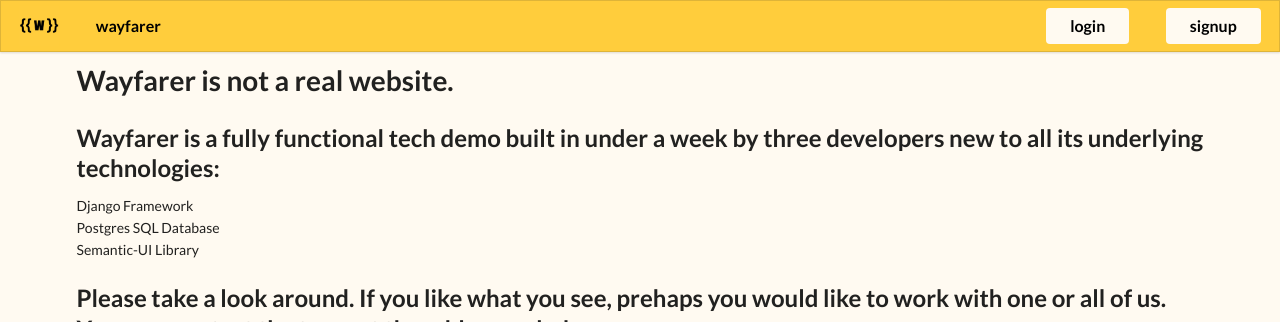
After one commit to danlehner/wayfarer, a Django app: page /about/ in a window 1280 px wide. The commit adds this page. Shown: the top 322 px of the page. Run offline with Django 3.2, Linux system fonts and the light colour scheme; some libraries are stand-ins or nearby versions.

Commit message:
about page

```diff
--- a/accounts/urls.py
+++ b/accounts/urls.py
@@ -5,5 +5,5 @@ urlpatterns = [
   path('signup/', views.signup, name='signup'),
   path('login/', views.login, name='login'),
   path('logout/', views.logout, name='logout'),
-  path('send_email/<email>', views.send_email, name='send_email')
+  path('send_email/<email>', views.send_email, name='send_email'),
 ]
--- /dev/null
+++ b/main_app/templates/about.html
@@ -0,0 +1,32 @@
+{% extends "base.html" %}
+
+{% block content %}
+
+<h1 class="ui header huge">Wayfarer is not a real website.</h1>
+
+<h2 class="ui header large">Wayfarer is a fully functional tech demo built in under a week by three developers new to all its underlying technologies:</h2>
+
+<div class="ui list">
+    <div class="item">Django Framework</div>
+    <div class="item">Postgres SQL Database</div>
+    <div class="item">Semantic-UI Library</div>
+</div>
+
+<h2 class="ui header large">Please take a look around. If you like what you see, prehaps you would like to work with one or all of us. You may contact the team at the addresses below.</h2>
+
+<div class="ui three column doubling stackable grid container">
+    <a href="mailto:jeffathomp@gmail.com" class="ui medium image">
+        <img src="https://res.cloudinary.com/dvk80uh1a/image/upload/v1602283308/gdd2sructhkwh5ag2mo2.jpg" alt="Jeffrey Thompson">
+        <span class="ui bottom left attached label">Jeffrey Thompson - jeffathomp@gmail.com</span>
+    </a>
+    <a href="" class="ui medium image">
+        <img src="https://res.cloudinary.com/dvk80uh1a/image/upload/v1602283308/gdd2sructhkwh5ag2mo2.jpg" alt="Jeffrey Thompson">
+        <span class="ui bottom left attached label">jeffathomp@gmail.com</span>
+    </a>
+    <a href="" class="ui medium image">
+        <img src="https://res.cloudinary.com/dvk80uh1a/image/upload/v1602283308/gdd2sructhkwh5ag2mo2.jpg" alt="Jeffrey Thompson">
+        <span class="ui bottom left attached label">jeffathomp@gmail.com</span>
+    </a>
+</div>
+
+{% endblock content %}
--- a/main_app/templates/base.html
+++ b/main_app/templates/base.html
@@ -142,7 +142,7 @@
 
   <!-- FOOTER -->
   <footer class="footer">
-    <p> &copy; 2020 &nbsp Wayfarer &nbsp <a href="/about/team">Built by</a> </p>
+    <p> &copy; 2020 &nbsp Wayfarer &nbsp <a href="{% url 'about' %}">Built by</a> </p>
   </footer>
 
 </body>
--- a/main_app/urls.py
+++ b/main_app/urls.py
@@ -4,6 +4,9 @@ from . import views
 urlpatterns = [
   # ===== MAIN ===== #
   path('', views.home, name='home'),
+
+  # ===== ABOUT ===== #
+  path('about/', views.about, name='about'),
 
   # ===== CITY ===== #
   path('cities/<int:city_id>/', views.city_show, name='city_show'),
--- a/main_app/views.py
+++ b/main_app/views.py
@@ -11,6 +11,10 @@ def home(request):
   context = {'title': 'Wayfarer'}
   return render(request, 'home.html', context)
 
+# ===== MAIN ===== #
+def about(request):
+  context = {'title': 'About Wayfarer'}
+  return render(request, 'about.html', context)
 
 # ===== AUTH  ======= #
 # ===== IN ACCOUNTS APP
```
